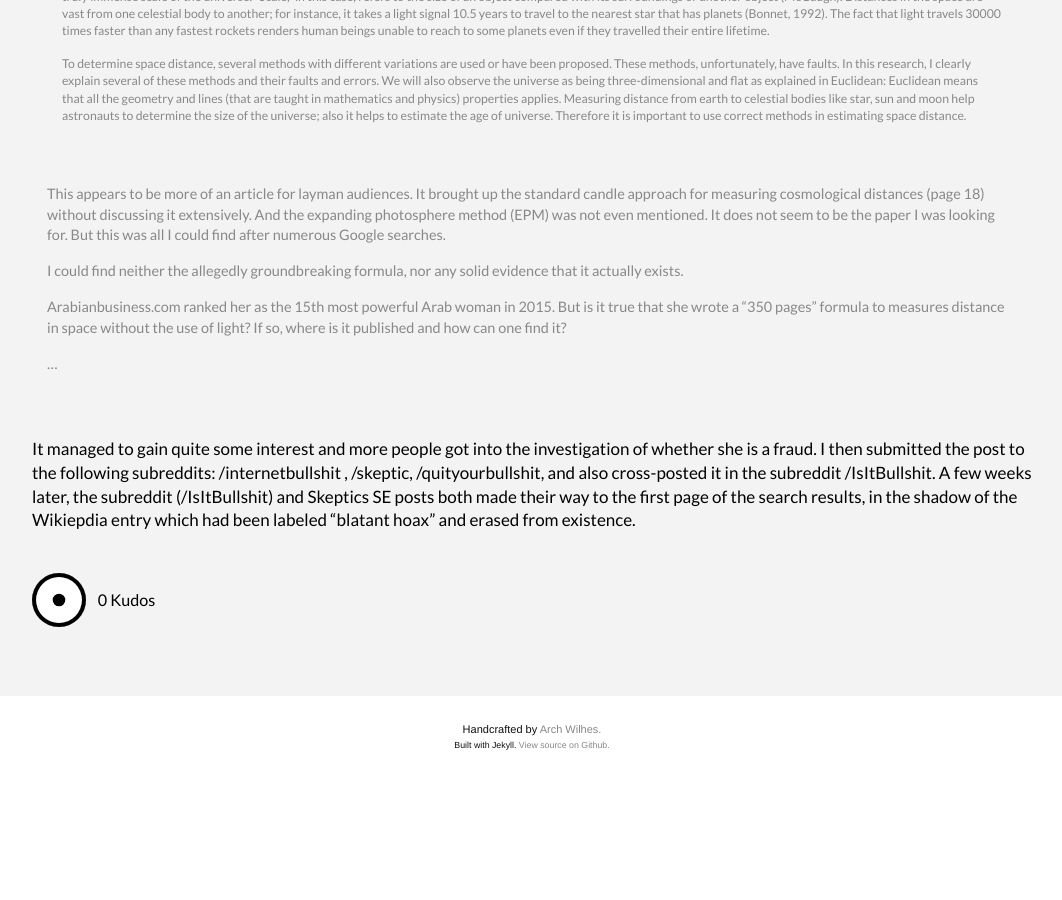
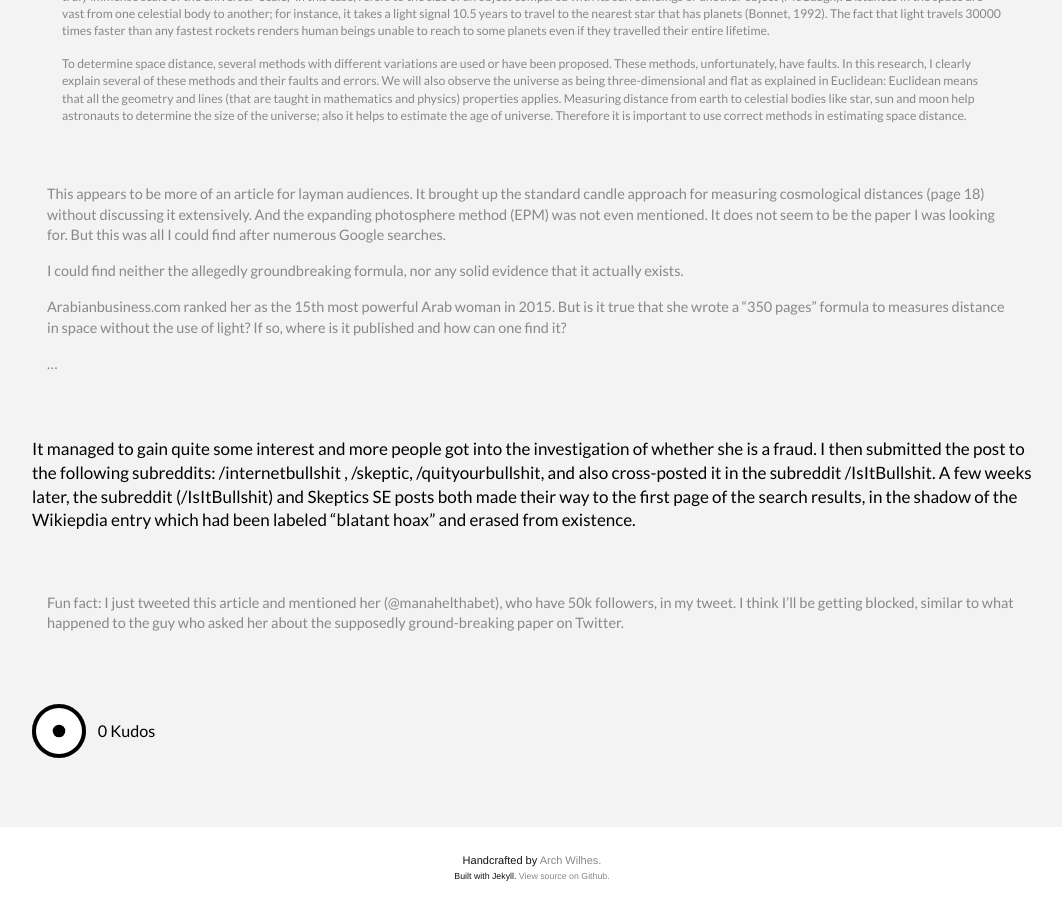
Before and after one commit to archywillhe/0a-Jekyll, a Jekyll site: the page built from _posts/2015-06-14-giving-a-phony-some-great-search-results-when-her-name-is-googled.md, in a window 1280 px wide and 900 px high, scrolled down 2060 px. Shown: the whole window, without its empty margins (108-1170 px from the left). Built offline with Jekyll 4.4.1, drawn with Linux system fonts in a browser that asks for light colours; nearby versions of some CDN libraries; before the commit the page ends 2829 px from its top, so only the background shows below that.

Commit message:
added fun fact

```diff
--- a/_posts/2015-06-14-giving-a-phony-some-great-search-results-when-her-name-is-googled.md
+++ b/_posts/2015-06-14-giving-a-phony-some-great-search-results-when-her-name-is-googled.md
@@ -73,6 +73,8 @@ It gave me a good laugh when I looked into [what are supposedly academic papers
 
 It managed to gain quite some interest and [more people got into the investigation of whether she is a fraud](http://skeptics.stackexchange.com/a/27599). I then submitted the post to the following subreddits: [/internetbullshit](https://www.reddit.com/r/internetbullshit/comments/34yjvh/manahel_thabet_a_phd_in_quantum_mathematics_and_a/) , [/skeptic](https://www.reddit.com/r/skeptic/comments/34xtk3/manahel_thabet_a_phd_in_quantum_mathematics_and_a/), [/quityourbullshit](https://www.reddit.com/r/quityourbullshit/comments/34rldx/manahel_thabet_a_phd_in_quantum_mathematics_and_a/), and also [cross-posted it in the subreddit /IsItBullshit](https://www.reddit.com/r/IsItBullshit/comments/34xusr/isitbullshit_manahel_thabet_a_phd_in_quantum/). A few weeks later, the subreddit (/IsItBullshit) and Skeptics SE posts both made their way to [the first page of the search results](https://www.google.com.sg/#q=Manahel+Thabet), in the shadow of the Wikiepdia entry which had been labeled "blatant hoax" and erased from existence.
 
+> Fun fact: I just tweeted this article and [mentioned her (@manahelthabet), who have 50k followers, in my tweet](https://twitter.com/ArchWilhes/status/610222987661324288). I think I'll be getting blocked, similar to [what happened to the guy who asked her about the supposedly ground-breaking paper on Twitter](http://skeptics.stackexchange.com/questions/27566/did-manahel-thabet-develop-a-groundbreaking-formula-to-measure-distance-in-space#comment102663_27566).
+
 
   [1]: http://en.wikipedia.org/wiki/Manahel_Thabet
   [2]: https://twitter.com/manahelthabet
```
